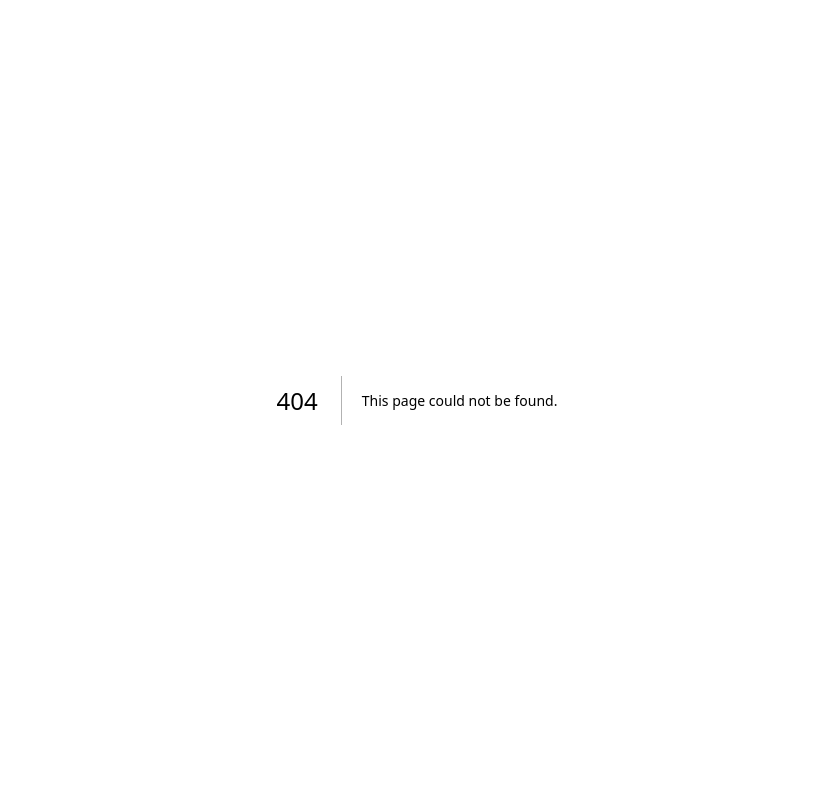
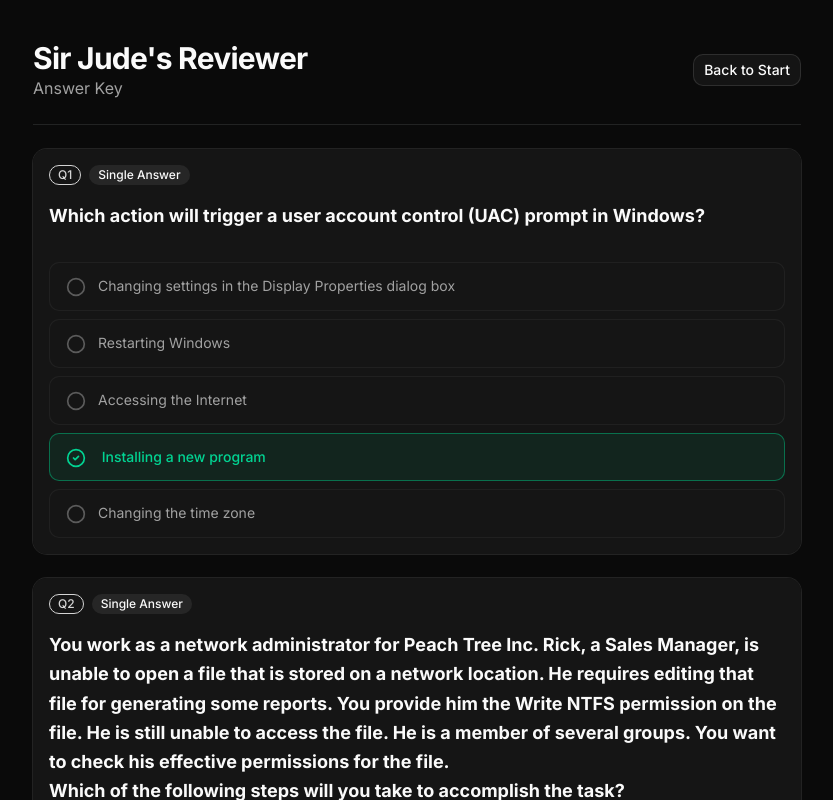
Before and after one commit to riomar0001/its-cybersec-reviewer, a Next.js app: page /sir-jude/answers in a window 1280 px wide. Before the commit this address had no page. Shown: the top 800 px of the page, without its empty margins (223-1056 px from the left). Built offline with nearby package versions, Linux system fonts and the light colour scheme.

Commit message:
feat: introduce cybersec reviewer quiz application with dedicated answer keys and question data.

```diff
--- /dev/null
+++ b/app/answers/page.tsx
@@ -0,0 +1,79 @@
+"use client";
+
+import { Card, CardContent, CardHeader, CardTitle } from "@/components/ui/card";
+import { Badge } from "@/components/ui/badge";
+import { Button } from "@/components/ui/button";
+import { Separator } from "@/components/ui/separator";
+import { CheckCircle2, Circle } from "lucide-react";
+import Link from "next/link";
+import { cn } from "@/lib/utils";
+
+// To avoid excessive copy-pasting, we can import `QUESTIONS` if it were exported.
+// Let's modify app/page.tsx to export `QUESTIONS`.
+import { QUESTIONS } from "@/app/page";
+
+export default function AnswersPage() {
+  return (
+    <div className="min-h-screen bg-background px-4 py-6 md:py-10">
+      <div className="mx-auto w-full max-w-3xl space-y-6">
+        <div className="flex items-center justify-between">
+          <div>
+            <h1 className="text-3xl font-bold tracking-tight">Main Reviewer</h1>
+            <p className="text-muted-foreground">Answer Key</p>
+          </div>
+          <Button variant="outline" asChild>
+            <Link href="/">Back to Start</Link>
+          </Button>
+        </div>
+
+        <Separator />
+
+        <div className="space-y-6">
+          {QUESTIONS.map((q, idx) => (
+            <Card key={q.id} className="border-border/70 bg-card/90">
+              <CardHeader className="space-y-2 pb-4">
+                <div className="flex items-center gap-2">
+                  <Badge
+                    variant="outline"
+                    className="border-primary text-primary"
+                  >
+                    Q{idx + 1}
+                  </Badge>
+                  <Badge variant="secondary">{q.category}</Badge>
+                </div>
+                <CardTitle className="text-base leading-relaxed md:text-lg">
+                  {q.question.replace("[MATCH] ", "")}
+                </CardTitle>
+              </CardHeader>
+              <CardContent className="space-y-2">
+                {q.options.map((opt, i) => {
+                  const isCorrect = i === q.answer;
+                  return (
+                    <div
+                      key={i}
+                      className={cn(
+                        "flex items-start gap-3 rounded-lg border px-4 py-3 text-sm",
+                        isCorrect
+                          ? "border-emerald-500/50 bg-emerald-500/10 text-emerald-700 dark:text-emerald-400 font-medium"
+                          : "border-border/50 bg-card/40 text-muted-foreground",
+                      )}
+                    >
+                      <div className="mt-0.5 shrink-0">
+                        {isCorrect ? (
+                          <CheckCircle2 className="w-5 h-5" />
+                        ) : (
+                          <Circle className="w-5 h-5 opacity-50" />
+                        )}
+                      </div>
+                      <span className="flex-1 leading-relaxed">{opt}</span>
+                    </div>
+                  );
+                })}
+              </CardContent>
+            </Card>
+          ))}
+        </div>
+      </div>
+    </div>
+  );
+}
--- a/app/page.tsx
+++ b/app/page.tsx
@@ -47,7 +47,7 @@ type ResultScreenProps = {
 };
 
 // ── QUESTIONS CONSTANT ──────────────────────────────────────────────────────
-const QUESTIONS: Question[] = [
+export const QUESTIONS: Question[] = [
   {
     id: 1,
     question: "What is a common method to ensure Availability of systems?",
@@ -2618,6 +2618,15 @@ function StartScreen({ onStart }: StartScreenProps) {
               asChild
             >
               <Link href="/sir-jude">Sir Jude&apos;s Version</Link>
+            </Button>
+
+            <Button
+              variant="secondary"
+              size="lg"
+              className="w-full text-sm tracking-wide mt-2"
+              asChild
+            >
+              <Link href="/answers">View Answer Key</Link>
             </Button>
 
             <p className="text-center text-xs text-muted-foreground">
--- /dev/null
+++ b/app/sir-jude/answers/page.tsx
@@ -0,0 +1,121 @@
+"use client";
+
+import { Card, CardContent, CardHeader } from "@/components/ui/card";
+import { Badge } from "@/components/ui/badge";
+import { Button } from "@/components/ui/button";
+import { Separator } from "@/components/ui/separator";
+import { CheckSquare, Square, CheckCircle2, Circle } from "lucide-react";
+import Link from "next/link";
+import { cn } from "@/lib/utils";
+
+import questionData from "@/assets/question.json";
+
+type SirJudeQuestion = {
+  questionText: string;
+  image_file_name: string | null;
+  answers: {
+    rawText: string;
+    correctAnswer: boolean;
+  }[];
+};
+
+const QUESTIONS = questionData as SirJudeQuestion[];
+
+export default function SirJudeAnswersPage() {
+  return (
+    <div className="min-h-screen bg-background px-4 py-6 md:py-10">
+      <div className="mx-auto w-full max-w-3xl space-y-6">
+        <div className="flex items-center justify-between">
+          <div>
+            <h1 className="text-3xl font-bold tracking-tight">
+              Sir Jude&apos;s Reviewer
+            </h1>
+            <p className="text-muted-foreground">Answer Key</p>
+          </div>
+          <Button variant="outline" asChild>
+            <Link href="/sir-jude">Back to Start</Link>
+          </Button>
+        </div>
+
+        <Separator />
+
+        <div className="space-y-6">
+          {QUESTIONS.map((q, idx) => {
+            const hasMultipleCorrect =
+              q.answers.filter((a) => a.correctAnswer).length > 1;
+
+            return (
+              <Card key={idx} className="border-border/70 bg-card/90">
+                <CardHeader className="space-y-3 pb-4">
+                  <div className="flex items-center gap-2">
+                    <Badge
+                      variant="outline"
+                      className="border-primary text-primary"
+                    >
+                      Q{idx + 1}
+                    </Badge>
+                    <Badge variant="secondary">
+                      {hasMultipleCorrect
+                        ? "Multiple Answers"
+                        : "Single Answer"}
+                    </Badge>
+                  </div>
+
+                  <div
+                    className="text-base leading-relaxed md:text-lg prose prose-invert max-w-none [&>p]:m-0"
+                    dangerouslySetInnerHTML={{ __html: q.questionText }}
+                  />
+
+                  {q.image_file_name && (
+                    <div className="mt-4 flex justify-start bg-white/5 p-4 rounded-lg border border-border/50">
+                      {/* eslint-disable-next-line @next/next/no-img-element */}
+                      <img
+                        src={`/api/assets/${q.image_file_name}`}
+                        alt="Question visual"
+                        className="max-w-full h-auto max-h-64 object-contain rounded"
+                      />
+                    </div>
+                  )}
+                </CardHeader>
+                <CardContent className="space-y-2">
+                  {q.answers.map((ans, i) => {
+                    const isCorrect = ans.correctAnswer;
+                    return (
+                      <div
+                        key={i}
+                        className={cn(
+                          "flex items-start gap-3 rounded-lg border px-4 py-3 text-sm",
+                          isCorrect
+                            ? "border-emerald-500/50 bg-emerald-500/10 text-emerald-700 dark:text-emerald-400 font-medium"
+                            : "border-border/50 bg-card/40 text-muted-foreground",
+                        )}
+                      >
+                        <div className="mt-0.5 shrink-0">
+                          {hasMultipleCorrect ? (
+                            isCorrect ? (
+                              <CheckSquare className="w-5 h-5" />
+                            ) : (
+                              <Square className="w-5 h-5 opacity-50" />
+                            )
+                          ) : isCorrect ? (
+                            <CheckCircle2 className="w-5 h-5" />
+                          ) : (
+                            <Circle className="w-5 h-5 opacity-50" />
+                          )}
+                        </div>
+                        <div
+                          className="flex-1 leading-relaxed prose prose-sm prose-invert max-w-none [&>p]:m-0"
+                          dangerouslySetInnerHTML={{ __html: ans.rawText }}
+                        />
+                      </div>
+                    );
+                  })}
+                </CardContent>
+              </Card>
+            );
+          })}
+        </div>
+      </div>
+    </div>
+  );
+}
--- a/app/sir-jude/page.tsx
+++ b/app/sir-jude/page.tsx
@@ -127,6 +127,10 @@ function StartScreen({ onStart }: StartScreenProps) {
 
             <Button variant="outline" size="lg" className="w-full" asChild>
               <Link href="/">Back to Main Reviewer</Link>
+            </Button>
+
+            <Button variant="secondary" size="lg" className="w-full" asChild>
+              <Link href="/sir-jude/answers">View Answer Key</Link>
             </Button>
 
             <p className="text-center text-xs text-muted-foreground mt-2">
```
Also changed, not shown: assets/question.json.
